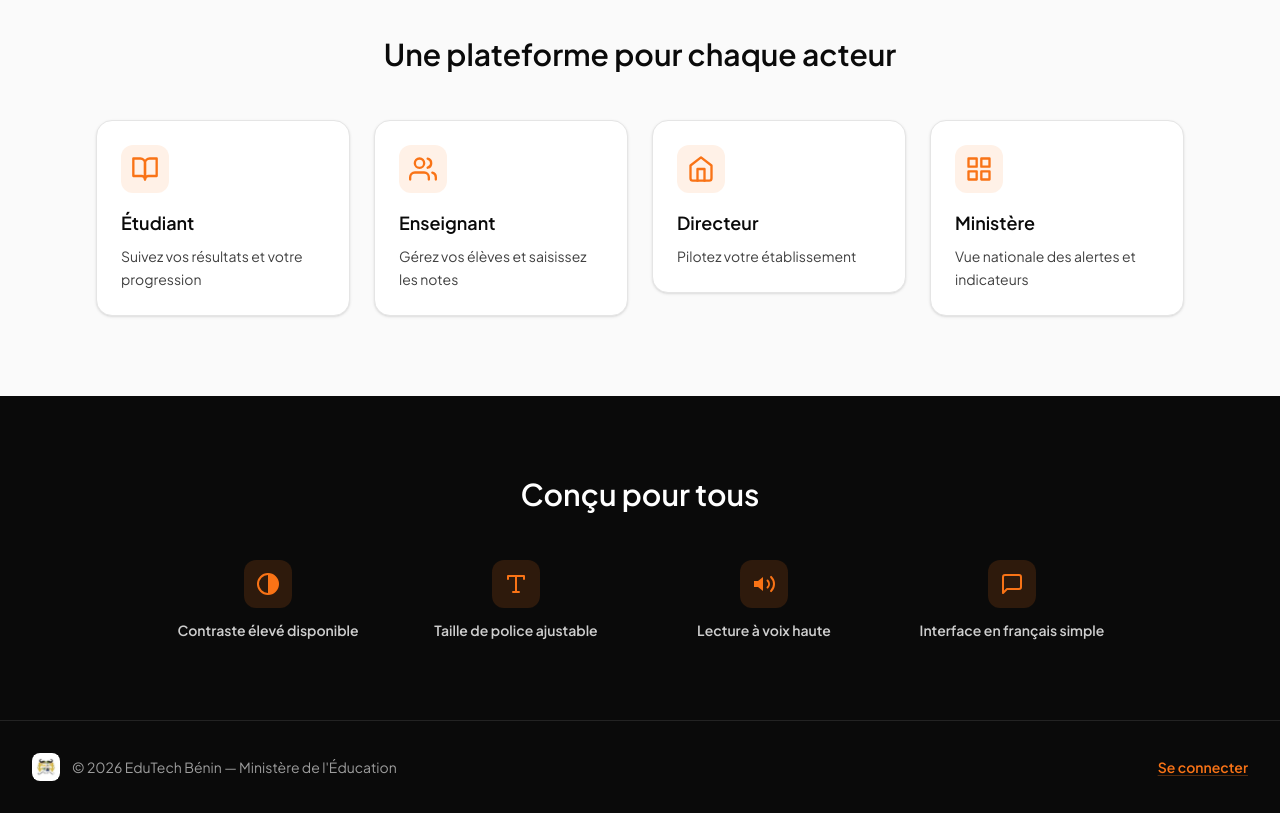
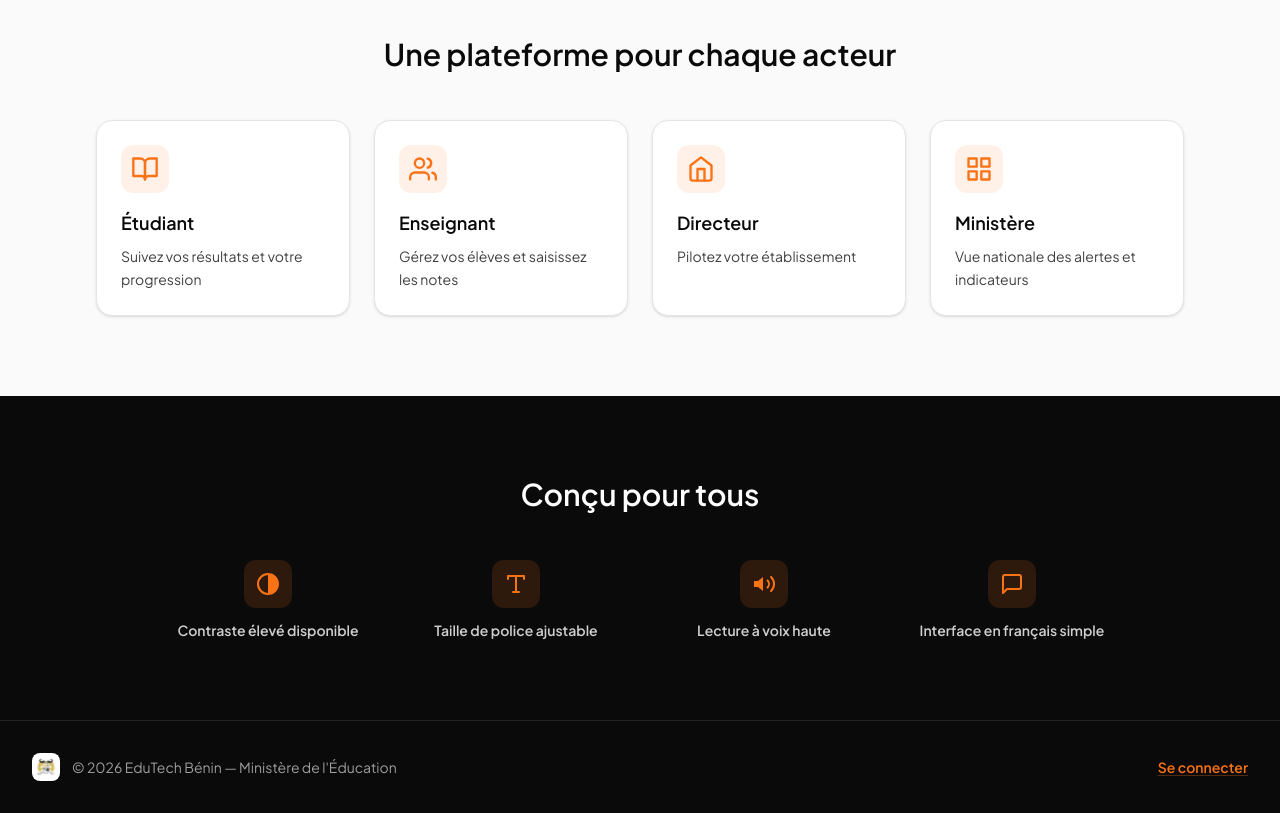
Before and after one commit to Wildev10/education-benin-platform, a Next.js app: page / in a window 1280 px wide. Shown: the part 1500-2313 px from the top of the page. Built offline with nearby package versions, Linux system fonts and the light colour scheme; no server answers.

Commit message:
fix(home): hauteur uniforme des cards acteurs
items-stretch sur la grille et h-full sur chaque card de la section
"Une plateforme pour chaque acteur".

Co-Authored-By: Claude Opus 5.5 <noreply@anthropic.com>

```diff
--- a/src/app/_HomePage.tsx
+++ b/src/app/_HomePage.tsx
@@ -295,10 +295,10 @@ export default function HomePage() {
               Une plateforme pour chaque acteur
             </h2>
           </Reveal>
-          <div className="mt-12 grid gap-6 sm:grid-cols-2 lg:grid-cols-4">
+          <div className="mt-12 grid items-stretch gap-6 sm:grid-cols-2 lg:grid-cols-4">
             {spaces.map((space) => (
               <Reveal key={space.title}>
-                <div className="rounded-2xl border border-border bg-surface p-6 shadow-sm transition hover:border-brand/40 hover:shadow-md">
+                <div className="h-full rounded-2xl border border-border bg-surface p-6 shadow-sm transition hover:border-brand/40 hover:shadow-md">
                   <div className="flex h-12 w-12 items-center justify-center rounded-xl bg-brand/10 text-brand">
                     {space.icon}
                   </div>
```
